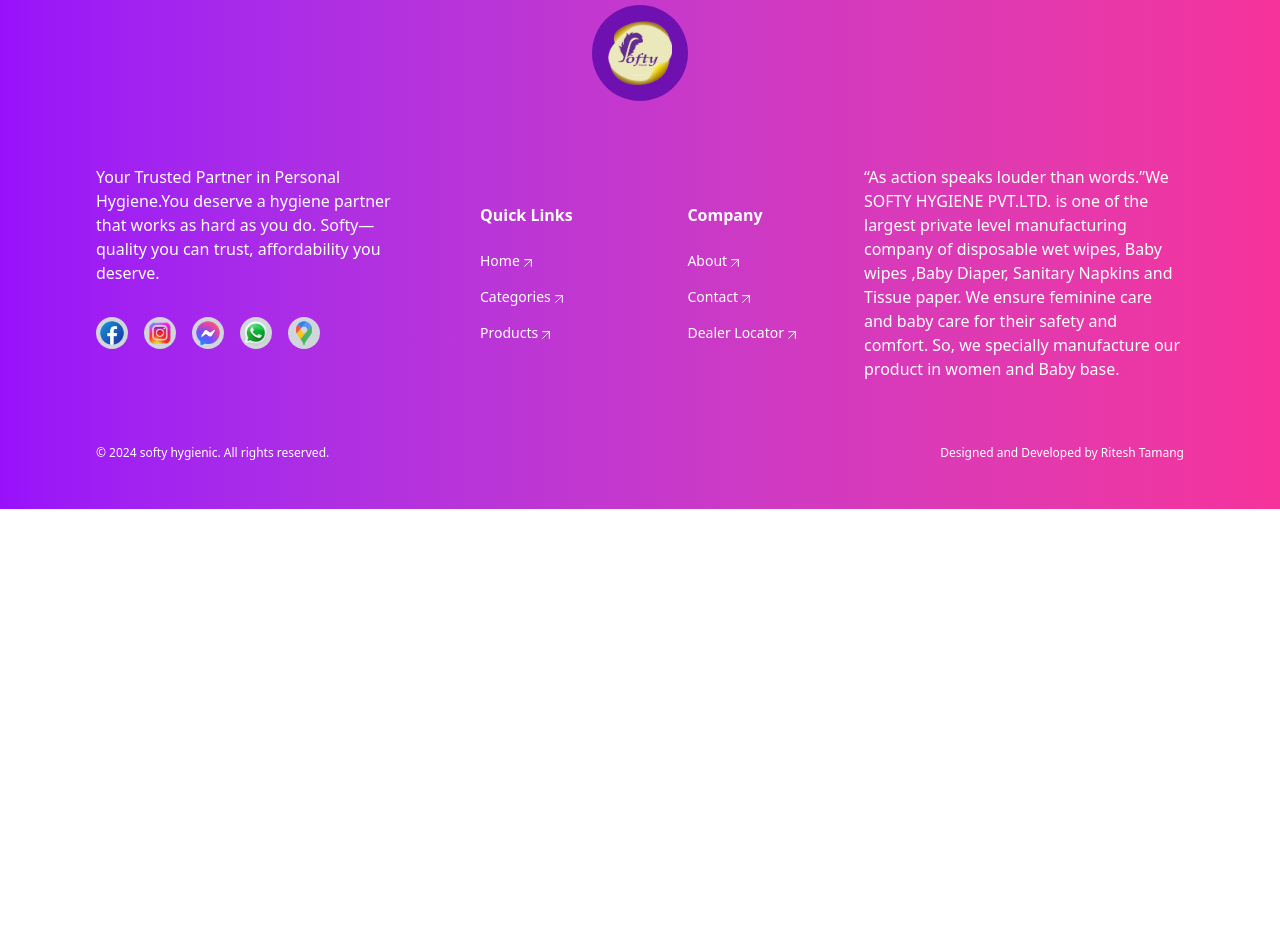
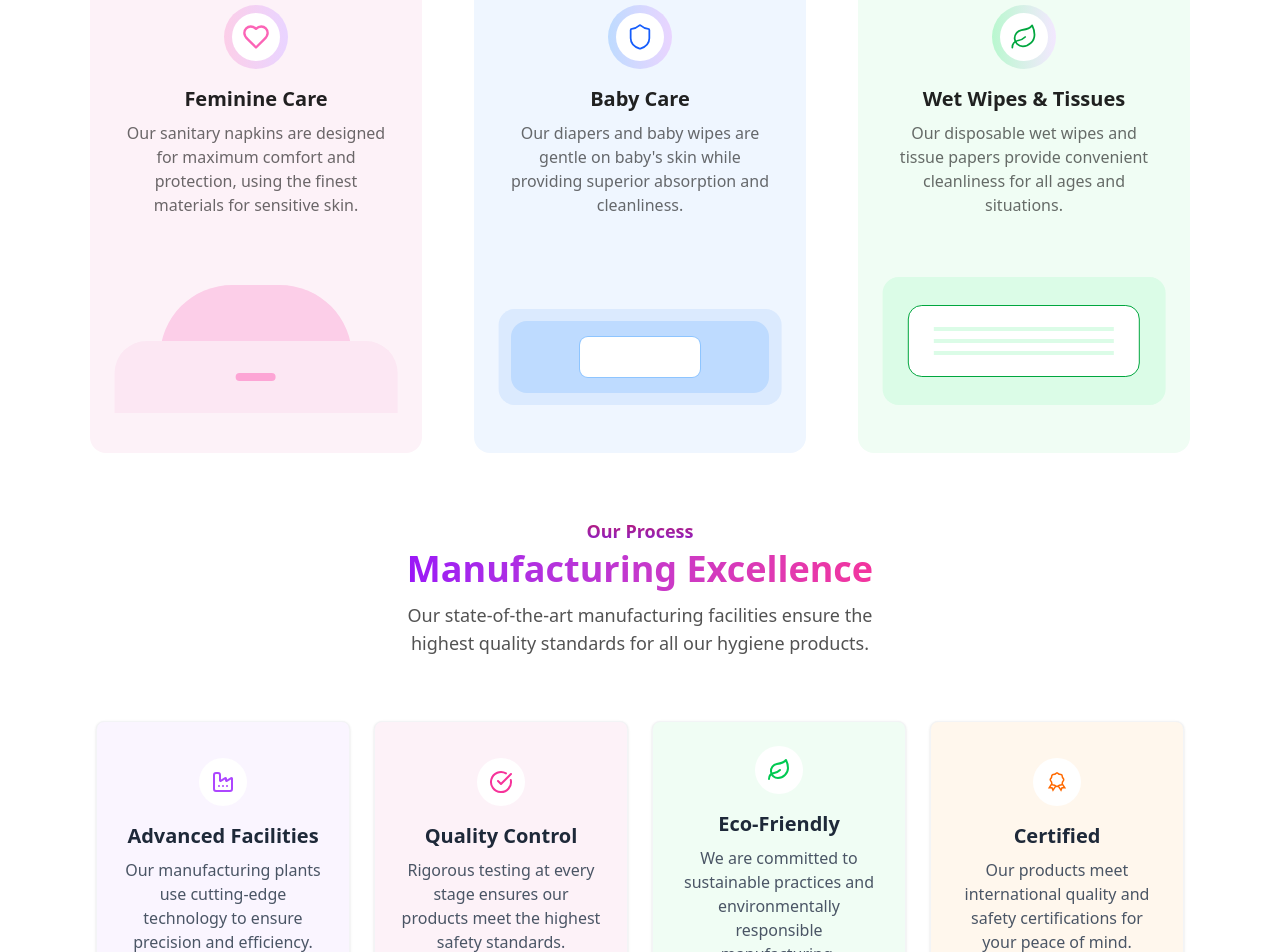
Before and after one commit to riteshtamang1027/Inten-mernstack-ecommerce-project, a Next.js app: page /about in a window 1280 px wide. Shown: the part 2200-3152 px from the top of the page. Before the commit the page ends 2709 px from the top, so only its background shows below. Built offline with nearby package versions, Linux system fonts and the light colour scheme.

Commit message:
complete about page

```diff
--- a/app/about/page.tsx
+++ b/app/about/page.tsx
@@ -1,4 +1,6 @@
+import ComprehensiveHygiene from "@/components/about/ComprehensiveHygiene";
 import HeroSection from "@/components/about/HeroSection";
+import ManufacturingSection from "@/components/about/ManufacturingSection";
 import { Button } from "@/components/ui/button";
 import React from "react";
 
@@ -34,13 +36,13 @@
             well-being, our products are thoughtfully designed to support
             safety, hygiene, and everyday confidence. Whether it&#39;s a mother
             caring for her child or a woman navigating her day, Softy is here
-            every step of the way—because hygiene isn&#39;t just a product, it&#39;s a
-            promise.
+            every step of the way—because hygiene isn&#39;t just a product,
+            it&#39;s a promise.
           </p>
         </div>
+      </div>
 
-      </div>
-      <HeroSection/>
+      <HeroSection />
 
       {/* body  Header section */}
       <div className="text-center space-y-1 xl:px-74 lg:px-52 md:px-32 sm:px-22 ">
@@ -55,6 +57,26 @@
           designed with care and precision for ultimate comfort and protection.
         </p>
       </div>
+
+      <ComprehensiveHygiene />
+
+
+
+       {/* body  Header section */}
+       <div className="text-center space-y-1 xl:px-74 lg:px-52 md:px-32 sm:px-22 ">
+        <p className="bg-gradient-to-t  from-purple-700 to-pink-700 text-transparent bg-clip-text font-semibold text-lg">
+        Our Process
+        </p>
+        <p className="md:text-4xl font-semibold text-2xl bg-gradient-to-r md:h-12 from-purple-600 to-pink-500 text-transparent bg-clip-text">
+        Manufacturing Excellence
+        </p>
+        <p className="md:text-lg opacity-70 ">
+        Our state-of-the-art manufacturing facilities ensure the highest quality standards for all our hygiene products.
+        </p>
+      </div>
+      <ManufacturingSection/>
+
+
     </div>
   );
 }
--- a/components/DiscoverSection.tsx
+++ b/components/DiscoverSection.tsx
@@ -28,13 +28,14 @@
             >
               <item.icon className={`w-6 h-6 ${item.iconColor}`} />
             </div>
-            <h3 className="text-xl hover:text-purple-700 font-semibold text-gray-800 mb-2">
+            <p className="text-xl hover:text-purple-700 font-semibold text-gray-800 mb-2">
               {item.title}
-            </h3>
+            </p>
             <p className="text-gray-600">{item.description}</p>
           </div>
         ))}
       </div>
+
     </div>
   );
 }
--- /dev/null
+++ b/components/about/ComprehensiveHygiene.tsx
@@ -0,0 +1,104 @@
+import { Heart, Leaf, Shield } from "lucide-react";
+import React from "react";
+
+export default function ComprehensiveHygiene() {
+  return (
+            // <div className="flex  items-center justify-center">
+      <div className="grid lg:grid-cols-3 sm:grid-cols-2 gap-16 justify-items-center  w-full">
+      {/* first div */}
+      <div className="lg:w-[26vw] sm:w-[40vw] w-[80vw] h-120 rounded-2xl bg-pink-50 relative">
+        <div className="absolute  transform  flex flex-col p-8 items-center  gap-4 justify-center text-center ">
+          {/* there is a heart inside this div */}
+
+          <div className="w-16  h-16 ring-6 ring-transparent bg-gradient-to-r from-pink-200 to-purple-200 rounded-full flex items-center justify-center">
+            <div className="w-12 h-12 bg-white rounded-full flex items-center justify-center">
+              <Heart size={28} className="text-pink-400" />
+            </div>
+          </div>
+
+          {/* text area */}
+          <div className=" space-y-2">
+            <p className="text-xl font-semibold opacity-90"> Feminine Care</p>
+            <p className="opacity-60">
+              Our sanitary napkins are designed for maximum comfort and
+              protection, using the finest materials for sensitive skin.
+            </p>
+          </div>
+        </div>
+
+        {/* first inside div */}
+        <div className="md:w-48 w-32 absolute left-1/2 bottom-24 transform -translate-x-1/2 rounded-t-full md:h-18 h-12 bg-pink-200 "></div>
+
+        {/* second inside dev */}
+        <div className="absolute left-1/2 bottom-10 transform -translate-x-1/2  bg-pink-100 rounded-t-4xl  lg:w-[calc(26vw-50px)] sm:w-[calc(40vw-50px)] w-[calc(74vw-30px)] h-18 flex items-center justify-center">
+          <p className="w-10 h-2 bg-pink-300 rounded-md"></p>
+        </div>
+      </div>
+
+      {/* second div */}
+      <div className="lg:w-[26vw] sm:w-[40vw] w-[80vw] h-120 rounded-2xl bg-blue-50 relative">
+        <div className="absolute  transform  flex flex-col p-8 items-center  gap-4 justify-center text-center ">
+          {/* there is a heart inside this div */}
+
+          <div className="w-16  h-16 ring-6 ring-transparent bg-gradient-to-r from-blue-200 to-purple-200 rounded-full flex items-center justify-center">
+            <div className="w-12 h-12 bg-white rounded-full flex items-center justify-center">
+              <Shield size={28} className="text-blue-600" strokeWidth={1.5} />
+            </div>
+          </div>
+
+          {/* text area */}
+          <div className=" space-y-2">
+            <p className="text-xl font-semibold opacity-90"> Baby Care</p>
+            <p className="opacity-60">
+            Our diapers and baby wipes are gentle on baby's skin while providing superior absorption and cleanliness.
+            </p>
+          </div>
+        </div>
+
+        {/* first inside div */}
+        <div className="lg:w-[calc(26vw-50px)] sm:w-[calc(40vw-50px)] w-[calc(80vw-50px)] absolute left-1/2 bottom-12 transform -translate-x-1/2 rounded-2xl h-24 bg-blue-100 flex items-center justify-center ">
+          {/* second inside dev */}
+          <div className="absolute left-1/2  transform -translate-x-1/2  bg-blue-200 rounded-2xl lg:w-[calc(24vw-50px)] sm:w-[calc(36vw-50px)] w-[calc(70vw-50px)]  h-18 flex items-center justify-center">
+            <p className="w-30 h-10 ring ring-blue-300 bg-white rounded-md"></p>
+          </div>
+        </div>
+      </div>
+
+
+
+            {/* third div */}
+      <div className="lg:w-[26vw] sm:w-[40vw] w-[80vw] h-120 rounded-2xl bg-green-50 relative">
+        <div className="absolute  transform  flex flex-col p-8 items-center  gap-4 justify-center text-center">
+          {/* there is a heart inside this div */}
+
+          <div className="w-16  h-16 ring-6 ring-transparent bg-gradient-to-r from-green-200 to-purple-100 rounded-full flex items-center justify-center">
+            <div className="w-12 h-12 bg-white rounded-full flex items-center justify-center">
+            <Leaf size={28} className="text-green-600" strokeWidth={1.5} />
+            </div>
+          </div>
+
+          {/* text area */}
+          <div className=" space-y-2">
+            <p className="text-xl font-semibold opacity-90"> Wet Wipes & Tissues</p>
+            <p className="opacity-60">
+            Our disposable wet wipes and tissue papers provide convenient cleanliness for all ages and situations.
+            </p>
+          </div>
+        </div>
+
+        {/* first inside div */}
+        <div className="lg:w-[calc(26vw-50px)] sm:w-[calc(40vw-50px)] w-[calc(80vw-50px)] absolute left-1/2 bottom-12 transform -translate-x-1/2 rounded-2xl h-32 bg-green-100 flex items-center justify-center ">
+          {/* second inside dev */}
+          <div className="absolute left-1/2  transform -translate-x-1/2  bg-white rounded-xl lg:w-[calc(22vw-50px)] sm:w-[calc(36vw-50px)] w-[calc(70vw-50px)] border border-green-600  h-18 flex flex-col justify-center items-center gap-2">
+            <p className="lg:w-[calc(18vw-50px)] sm:w-[calc(28vw-50px)] w-[calc(60vw-50px)] h-1  bg-green-100 "></p>
+            <p className="lg:w-[calc(18vw-50px)] sm:w-[calc(28vw-50px)] w-[calc(60vw-50px)] h-1  bg-green-100 "></p>
+            <p className="lg:w-[calc(18vw-50px)] sm:w-[calc(28vw-50px)] w-[calc(60vw-50px)] h-1  bg-green-100 "></p>
+
+          </div>
+        </div>
+      </div>
+
+    </div>
+    // </div>
+  );
+}
--- /dev/null
+++ b/components/about/ManufacturingSection.tsx
@@ -0,0 +1,67 @@
+import { CircleCheckBig, Factory, Leaf } from 'lucide-react';
+import React from 'react'
+import { LiaCertificateSolid } from "react-icons/lia";
+
+export default function ManufacturingSection() {
+  return (
+    <div className="grid grid-cols-1 sm:grid-cols-2 lg:grid-cols-4 gap-6 max-sm:gap-12">
+        {items.map((item, index) => (
+          <div
+            key={index}
+            className={`p-6 rounded-md  hover:shadow-lg duration-500 shadow-sm ${item.bgColor} border border-gray-100 flex items-center justify-center flex-col gap-4`}
+          >
+            <div
+              className={`w-12 h-12 rounded-full bg-white flex items-center justify-center `}
+            >
+              <item.icon className={`w-6 h-6 ${item.iconColor}`} />
+            </div >
+            <div className='space-y-1 text-center '>
+            <p className="text-xl hover:text-purple-700 font-semibold text-gray-800 mb-2">
+              {item.title}
+            </p>
+            <p className="text-gray-600 ">{item.description}</p>
+            </div>
+          </div>
+        ))}
+      </div>
+
+  )
+}
+
+const items = [
+    {
+      icon: Factory,
+      iconColor: "text-purple-500",
+      bgColor: "bg-purple-50",
+      title: "Advanced Facilities",
+      description:
+        "Our manufacturing plants use cutting-edge technology to ensure precision and efficiency.",
+    },
+    {
+      icon: CircleCheckBig,
+      iconbgColor: "bg-green-100",
+      iconColor: "text-pink-500",
+      bgColor: "bg-pink-50",
+      title: "Quality Control",
+      description:
+        "Rigorous testing at every stage ensures our products meet the highest safety standards.",
+    },
+    {
+      icon: Leaf,
+
+      iconColor: "text-green-500",
+      bgColor: "bg-green-50",
+      title: "Eco-Friendly",
+      description:
+        "We are committed to sustainable practices and environmentally responsible manufacturing.",
+    },
+    {
+      icon: LiaCertificateSolid,
+      iconColor: "text-orange-500",
+      bgColor: "bg-orange-50",
+      title: "Certified",
+      description:
+        "Our products meet international quality and safety certifications for your peace of mind.",
+    },
+
+  ];
```
